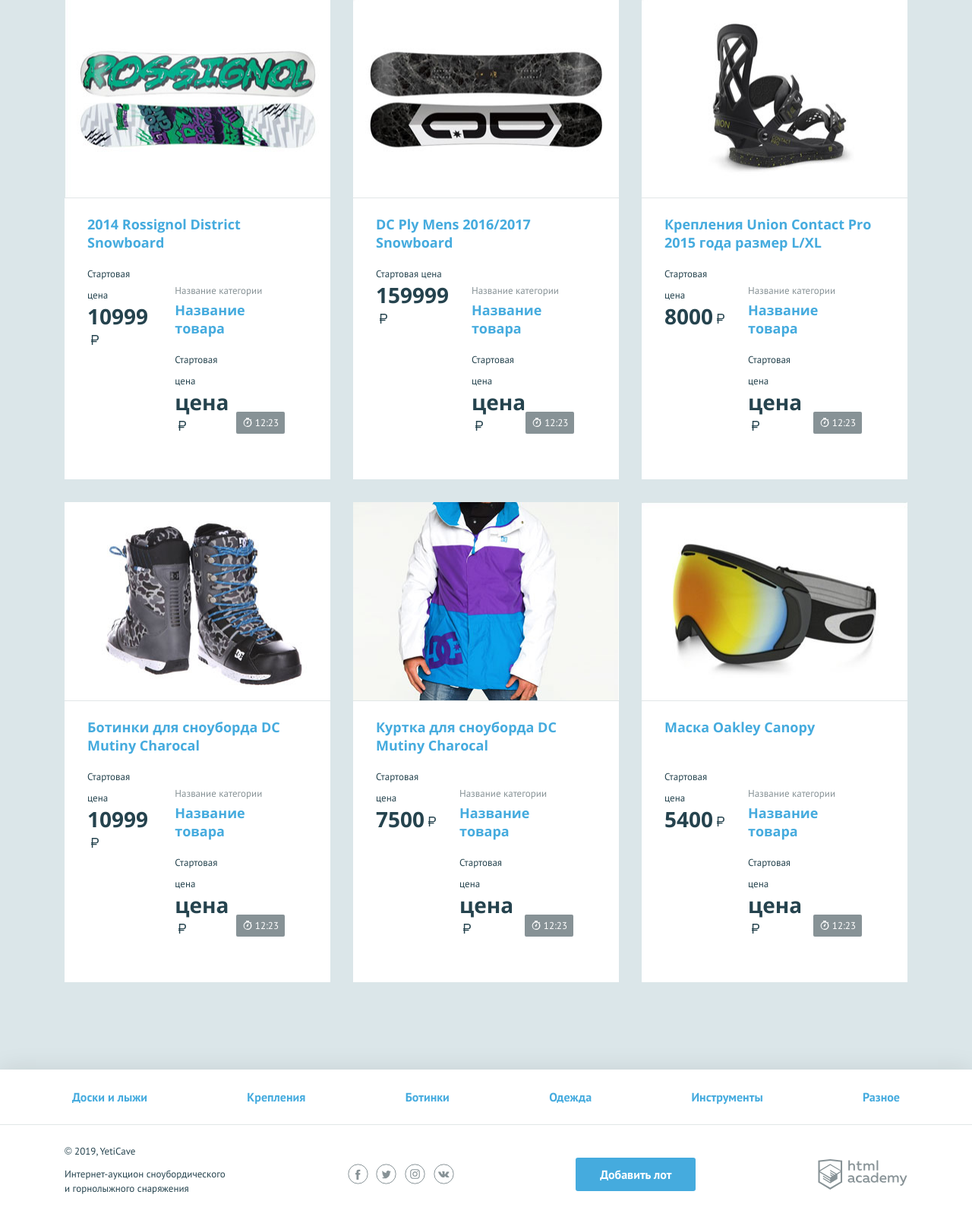
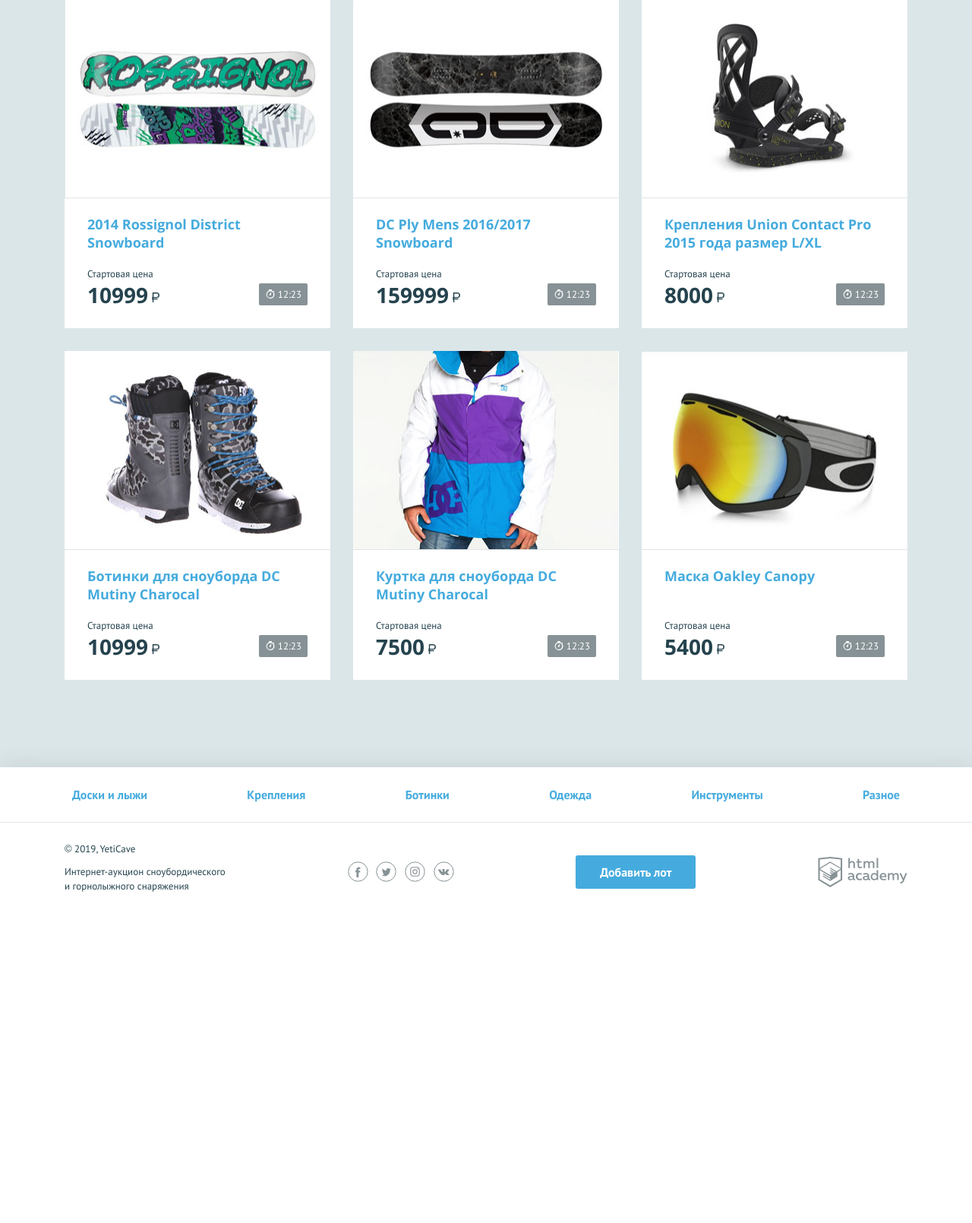
Before and after one commit to yuliasemina/857849-yeticave, a PHP site: page / in a window 1280 px wide. Shown: the part 637-2247 px from the top of the page at 76% size. After the commit the page ends 1811 px from the top, so only its background shows below. Run offline with PHP 8.4, Linux system fonts and the light colour scheme.

Commit message:
корректировки

```diff
--- a/index.php
+++ b/index.php
@@ -128,20 +128,9 @@
                             <span class="lot__amount">Стартовая цена</span>
                             <span class="lot__cost"><?=$items['price'] ?><b class="rub">р</b></span>
                         </div>
-                        <div class="lot__info">
-                            <span class="lot__category">Название категории</span>
-                            <h3 class="lot__title"><a class="text-link" href="pages/lot.html">Название товара</a></h3>
-                            <div class="lot__state">
-                                <div class="lot__rate">
-                                    <span class="lot__amount">Стартовая цена</span>
-                                    <span class="lot__cost">цена<b class="rub">р</b></span>
-                                </div>
-                                <div class="lot__timer timer">
-                                    12:23
-                                </div>
-                            </div>
+                        <div class="lot__timer timer">
+                            12:23
                         </div>
-
                     </div>
                 </div>
             </li>
```
